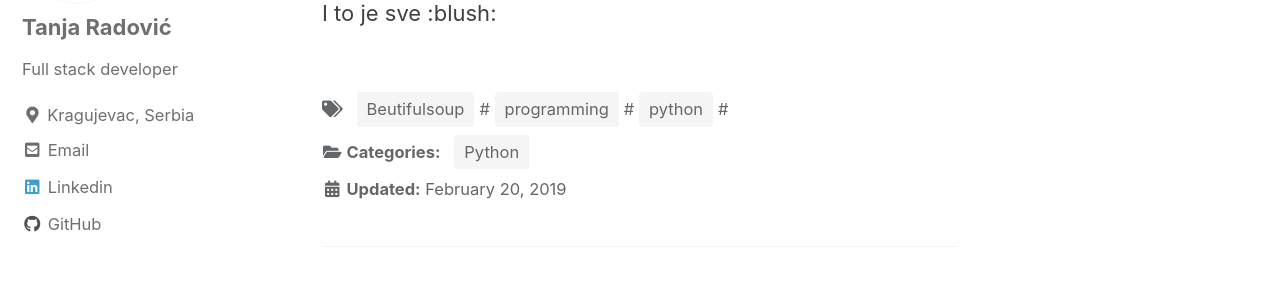
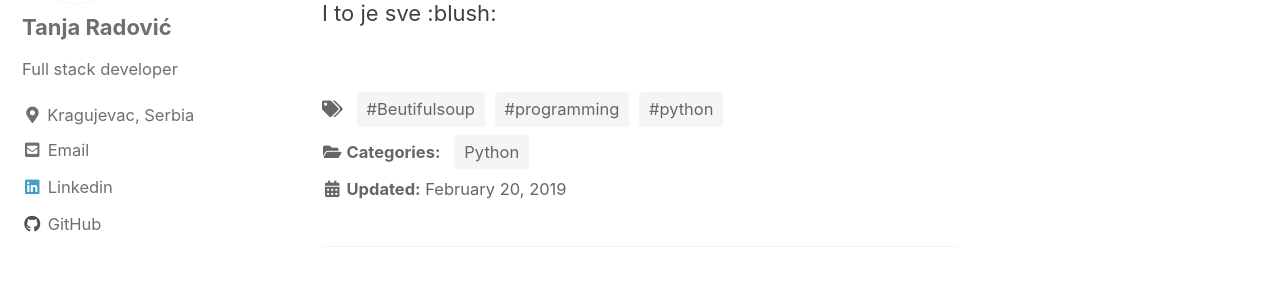
Before and after one commit to tradovic/blog, a Jekyll site: the page built from _posts/2019-02-20-web-scraping_with_python.md, in a window 1280 px wide and 900 px high, scrolled down 2767 px. Shown: the part 172-464 px from the top of the window. Built offline with Jekyll 4.4.1, drawn with Linux system fonts in a browser that asks for light colours; cached includes are drawn as plain includes.

Commit message:
Update tag-list.html

```diff
--- a/_includes/tag-list.html
+++ b/_includes/tag-list.html
@@ -19,7 +19,7 @@
     {% for hash in tag_hashes %}
       {% assign keyValue = hash | split: '|' %}
       {% capture tag_word %}{{ keyValue[1] | strip_newlines }}{% endcapture %}
-      <a href="{{ tag_word | slugify | prepend: path_type | prepend: site.tag_archive.path | relative_url }}" class="page__taxonomy-item" rel="tag">{{ tag_word }}</a>#{% unless forloop.last %}<span class="sep">, </span>{% endunless %}
+      <a href="{{ tag_word | slugify | prepend: path_type | prepend: site.tag_archive.path | relative_url }}" class="page__taxonomy-item" rel="tag">#{{ tag_word }}</a>{% unless forloop.last %}<span class="sep">, </span>{% endunless %}
     {% endfor %}
     </span>
   </p>
```
